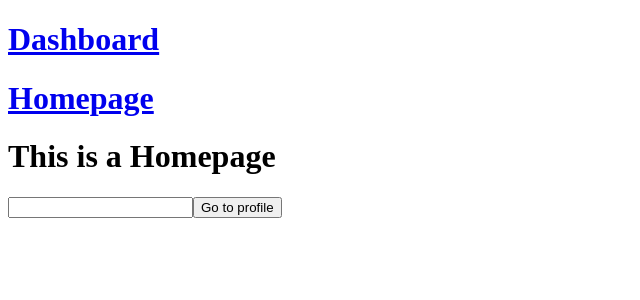
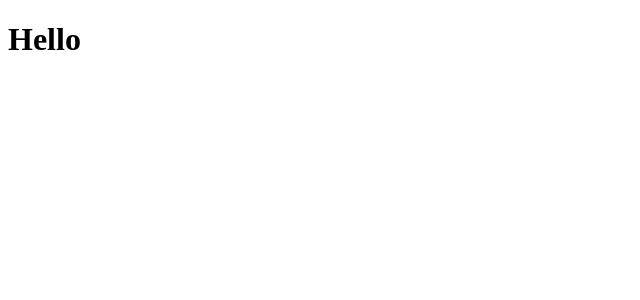
Before and after one commit to sah-wtag/react-learning-1, a React app in the folder myapp/: page / in a window 1280 px wide. Shown: the top 300 px of the page, without its empty margins (0-640 px from the left). Built offline with nearby package versions, Linux system fonts and the light colour scheme; the HTML template or start-up script is replaced by a standard one.

Commit message:
url remove for now

```diff
--- a/myapp/src/App.jsx
+++ b/myapp/src/App.jsx
@@ -3,7 +3,8 @@ import Browser from "./Browser";
 function App() {
   return (
     <div>
-      <Browser />
+      {/* <Browser /> */}
+      <h1>Hello</h1>
     </div>
   );
 }
--- a/myapp/src/Browser.jsx
+++ b/myapp/src/Browser.jsx
@@ -13,7 +13,7 @@ export default function Browser() {
     <BrowserRouter>
       <Nav />
       <Routes>
-        <Route path="/" element={<Homepage />} />
+        <Route path="/homepage" element={<Homepage />} />
         <Route path="/dashboard" element={<Dashboard />}>
           <Route path="profile" element={<Profile />}></Route>
           <Route path="settings" element={<Settings />}></Route>
--- a/myapp/src/Nav.jsx
+++ b/myapp/src/Nav.jsx
@@ -7,7 +7,7 @@ export default function Nav() {
         <Link to="/dashboard">Dashboard</Link>
       </h1>
       <h1>
-        <Link to="/">Homepage</Link>
+        <Link to="/homepage">Homepage</Link>
       </h1>
     </div>
   );
```
